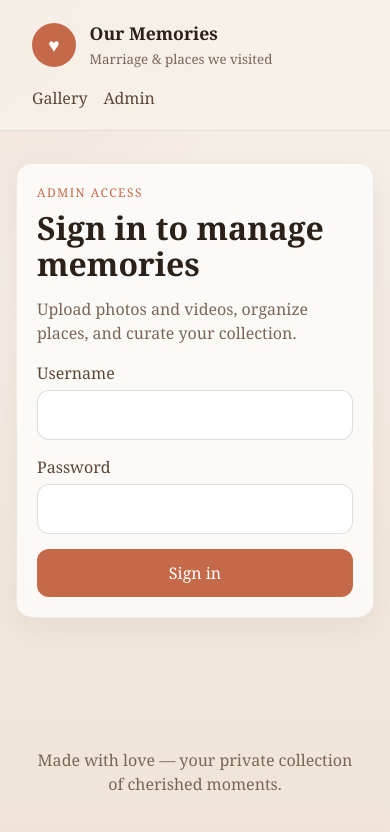
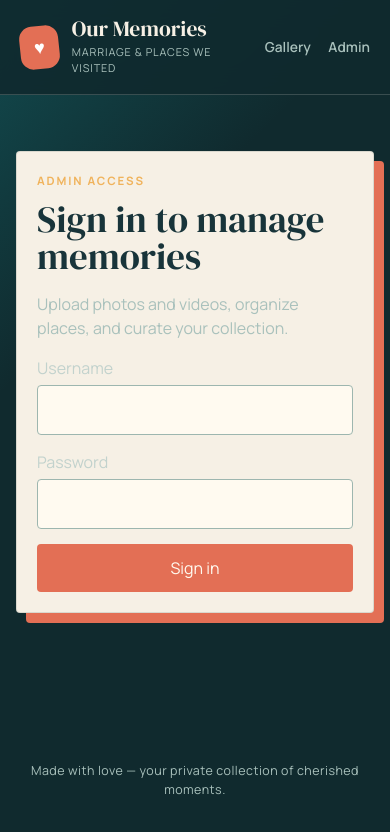
Before and after one commit to Ayaz5426/Memories, a React (Vite) app in the folder client/: page /admin/login in a window 390 px wide. Shown: the top 832 px of the page. Built offline with nearby package versions, Linux system fonts and the light colour scheme.

Commit message:
Refresh gallery theme and add styled components

```diff
--- a/client/package.json
+++ b/client/package.json
@@ -12,12 +12,14 @@
   "dependencies": {
     "react": "^19.2.8",
     "react-dom": "^19.2.8",
-    "react-router-dom": "^7.18.3"
+    "react-router-dom": "^7.18.3",
+    "styled-components": "^6.5.3"
   },
   "devDependencies": {
     "@types/node": "^24.13.3",
     "@types/react": "^19.2.18",
     "@types/react-dom": "^19.2.4",
+    "@types/styled-components": "^5.1.36",
     "@vitejs/plugin-react": "^6.1.0",
     "oxlint": "^1.79.0",
     "typescript": "~6.0.2",
--- a/client/src/components/Layout.tsx
+++ b/client/src/components/Layout.tsx
@@ -1,39 +1,55 @@
 import { Link, Outlet } from 'react-router-dom';
+import { ThemeProvider } from 'styled-components';
 import { useAuth } from '../context/AuthContext';
+import {
+  AppShell,
+  Brand,
+  BrandMark,
+  GlobalStyle,
+  LogoutButton,
+  Main,
+  SiteFooter,
+  SiteHeader,
+  SiteNav,
+  theme,
+} from '../styles';
 
 export default function Layout() {
   const { isAuthenticated, logout, username } = useAuth();
 
   return (
-    <div className="app-shell">
-      <header className="site-header">
-        <Link to="/" className="brand">
-          <span className="brand-mark">♥</span>
-          <div>
+    <ThemeProvider theme={theme}>
+      <GlobalStyle />
+      <AppShell>
+        <SiteHeader>
+          <Link to="/">
+            <Brand>
+              <BrandMark>♥</BrandMark>
+              <span>
             <strong>Our Memories</strong>
             <small>Marriage & places we visited</small>
-          </div>
+              </span>
+            </Brand>
           </Link>
-        <nav>
+          <SiteNav>
             <Link to="/">Gallery</Link>
             {isAuthenticated ? (
               <>
                 <Link to="/admin">Admin</Link>
-              <button type="button" className="link-button" onClick={logout}>
+                <LogoutButton type="button" onClick={logout}>
                   Log out ({username})
-              </button>
+                </LogoutButton>
               </>
             ) : (
               <Link to="/admin/login">Admin</Link>
             )}
-        </nav>
-      </header>
-      <main>
-        <Outlet />
-      </main>
-      <footer className="site-footer">
+          </SiteNav>
+        </SiteHeader>
+        <Main><Outlet /></Main>
+        <SiteFooter>
           <p>Made with love — your private collection of cherished moments.</p>
-      </footer>
-    </div>
+        </SiteFooter>
+      </AppShell>
+    </ThemeProvider>
   );
 }
--- a/client/src/index.css
+++ b/client/src/index.css
@@ -1,418 +1,71 @@
 :root {
-  color: #2b2118;
-  background: #f7f1ea;
-  font-family: Georgia, 'Times New Roman', serif;
+  color: #f6f0e5;
+  background: #102a2e;
+  font-family: 'Manrope', 'Helvetica Neue', sans-serif;
   line-height: 1.5;
-  font-weight: 400;
   font-synthesis: none;
   text-rendering: optimizeLegibility;
   -webkit-font-smoothing: antialiased;
 }
 
-* {
-  box-sizing: border-box;
-}
-
-body {
-  margin: 0;
-  min-width: 320px;
-  background:
-    radial-gradient(circle at top left, rgba(196, 106, 74, 0.12), transparent 28%),
-    linear-gradient(180deg, #f7f1ea 0%, #efe4d7 100%);
-  color: inherit;
-}
-
-a {
-  color: inherit;
-  text-decoration: none;
-}
-
-img,
-video {
-  display: block;
-  max-width: 100%;
-}
-
-button,
-input,
-textarea,
-select {
-  font: inherit;
-}
-
-.app-shell {
-  min-height: 100vh;
-  display: flex;
-  flex-direction: column;
-}
-
-.site-header {
-  display: flex;
-  align-items: center;
-  justify-content: space-between;
-  gap: 1rem;
-  padding: 1.25rem 2rem;
-  border-bottom: 1px solid rgba(43, 33, 24, 0.08);
-  backdrop-filter: blur(10px);
-  position: sticky;
-  top: 0;
-  z-index: 10;
-  background: rgba(247, 241, 234, 0.85);
-}
-
-.brand {
-  display: flex;
-  align-items: center;
-  gap: 0.85rem;
-}
-
-.brand-mark {
-  width: 2.75rem;
-  height: 2.75rem;
-  border-radius: 999px;
-  display: grid;
-  place-items: center;
-  background: #c46a4a;
-  color: white;
-  font-size: 1.2rem;
-}
-
-.brand strong,
-.section-header h2,
-.panel h2 {
-  display: block;
-  font-size: 1.1rem;
-}
-
-.brand small {
-  color: #7a6658;
-}
-
-.site-header nav {
-  display: flex;
-  align-items: center;
-  gap: 1rem;
-}
-
-.site-header nav a,
-.link-button {
-  color: #5c4638;
-}
-
-.link-button {
-  background: none;
-  border: none;
-  cursor: pointer;
-  padding: 0;
-}
-
-main {
-  flex: 1;
-  width: min(1100px, calc(100% - 2rem));
-  margin: 0 auto;
-  padding: 2rem 0 4rem;
-}
-
-.site-footer {
-  padding: 1.5rem 2rem 2rem;
-  text-align: center;
-  color: #7a6658;
-}
-
-.page,
-.page-center {
-  animation: fadeIn 0.35s ease;
-}
-
-.page-center {
-  min-height: 40vh;
-  display: grid;
-  place-items: center;
-  color: #7a6658;
-}
-
-.page.narrow {
-  width: min(520px, 100%);
-  margin: 0 auto;
-}
-
-.hero {
-  margin-bottom: 2.5rem;
-}
-
-.hero.compact {
-  margin-bottom: 1.5rem;
-}
-
-.eyebrow {
-  text-transform: uppercase;
-  letter-spacing: 0.12em;
-  font-size: 0.75rem;
-  color: #c46a4a;
-  margin: 0 0 0.5rem;
-}
-
-.hero h1,
-.auth-card h1 {
-  margin: 0 0 0.75rem;
-  font-size: clamp(2rem, 4vw, 3rem);
-  line-height: 1.1;
-}
-
-.lead,
-.muted,
-.date {
-  color: #7a6658;
-}
-
-.lead {
-  max-width: 42rem;
-  font-size: 1.05rem;
-}
-
-.section {
-  margin-top: 2.5rem;
-}
-
-.section-header {
-  display: flex;
-  align-items: baseline;
-  justify-content: space-between;
-  gap: 1rem;
-  margin-bottom: 1rem;
-}
-
-.section-header h2 {
-  margin: 0;
-  font-size: 1.5rem;
-}
-
-.place-grid,
-.memory-grid,
-.admin-grid {
-  display: grid;
-  gap: 1.25rem;
-}
-
-.place-grid {
-  grid-template-columns: repeat(auto-fit, minmax(240px, 1fr));
-}
-
-.memory-grid {
-  grid-template-columns: repeat(auto-fit, minmax(220px, 1fr));
-}
-
-.admin-grid {
-  grid-template-columns: repeat(auto-fit, minmax(280px, 1fr));
-}
-
-.place-card,
-.memory-card,
-.panel,
-.auth-card {
-  background: rgba(255, 255, 255, 0.72);
-  border: 1px solid rgba(43, 33, 24, 0.08);
-  border-radius: 1rem;
-  overflow: hidden;
-  box-shadow: 0 10px 30px rgba(43, 33, 24, 0.06);
-}
-
-.place-card:hover {
-  transform: translateY(-2px);
-  transition: transform 0.2s ease;
-}
-
-.place-card-media,
-.memory-media,
-.admin-thumb {
-  aspect-ratio: 4 / 3;
-  background: #eadfce;
-  overflow: hidden;
-}
-
-.place-card-media img,
-.memory-media img,
-.memory-media video,
-.admin-thumb img,
-.admin-thumb video {
-  width: 100%;
-  height: 100%;
-  object-fit: cover;
-}
-
-.placeholder-media {
-  width: 100%;
-  height: 100%;
-  display: grid;
-  place-items: center;
-  font-size: 3rem;
-  color: #c46a4a;
-  background: linear-gradient(135deg, #f0ded1, #e6cdbb);
-}
-
-.place-card-body,
-.memory-body {
-  padding: 1rem 1.1rem 1.2rem;
-}
-
-.place-card-body h3,
-.memory-body p {
-  margin: 0 0 0.35rem;
-}
-
-.badge {
-  display: inline-block;
-  margin-top: 0.75rem;
-  padding: 0.25rem 0.65rem;
-  border-radius: 999px;
-  background: #f1e2d6;
-  color: #7a4f3f;
-  font-size: 0.85rem;
-}
-
-.memory-meta {
-  display: flex;
-  flex-wrap: wrap;
-  gap: 0.5rem 1rem;
-  color: #7a6658;
-  font-size: 0.9rem;
-}
-
-.back-link {
-  display: inline-block;
-  margin-bottom: 1rem;
-  color: #7a6658;
-}
-
-.place-hero {
-  display: grid;
-  gap: 1.5rem;
-  grid-template-columns: 1.2fr 1fr;
-  align-items: end;
-}
-
-.place-hero-image {
-  width: 100%;
-  min-height: 280px;
-  max-height: 420px;
-  object-fit: cover;
-  border-radius: 1.25rem;
-}
-
-.empty-state,
-.panel,
-.auth-card {
-  padding: 1.25rem;
-}
-
-.stack-form {
-  display: grid;
-  gap: 0.9rem;
-}
-
-.stack-form label {
-  display: grid;
-  gap: 0.35rem;
-  color: #5c4638;
-}
-
-.stack-form input,
-.stack-form textarea,
-.stack-form select,
-button {
-  border-radius: 0.75rem;
-  border: 1px solid rgba(43, 33, 24, 0.15);
-  padding: 0.75rem 0.9rem;
-  background: white;
-}
-
-button {
-  background: #c46a4a;
-  color: white;
-  border: none;
-  cursor: pointer;
-}
-
-button:hover {
-  filter: brightness(0.96);
-}
-
-button:disabled {
-  opacity: 0.7;
-  cursor: not-allowed;
-}
-
-button.danger {
-  background: #9b3d3d;
-}
-
-.banner,
-.form-error,
-.error {
-  color: #9b3d3d;
-}
-
-.banner.success {
-  color: #3f6d4a;
-  background: #e7f1e9;
-  border: 1px solid rgba(63, 109, 74, 0.15);
-  padding: 0.85rem 1rem;
-  border-radius: 0.75rem;
-}
-
-.banner.error {
-  background: #f9ecec;
-  border: 1px solid rgba(155, 61, 61, 0.15);
-  padding: 0.85rem 1rem;
-  border-radius: 0.75rem;
-}
-
-.admin-list,
-.admin-memory-list {
-  display: grid;
-  gap: 0.75rem;
-}
-
-.admin-row,
-.admin-memory-row {
-  display: flex;
-  align-items: center;
-  justify-content: space-between;
-  gap: 1rem;
-  padding: 0.9rem 1rem;
-  background: rgba(255, 255, 255, 0.72);
-  border-radius: 0.85rem;
-  border: 1px solid rgba(43, 33, 24, 0.08);
-}
-
-.admin-memory-row {
-  justify-content: flex-start;
-}
-
-.admin-thumb {
-  width: 88px;
-  flex: 0 0 88px;
-  border-radius: 0.65rem;
-}
-
-@keyframes fadeIn {
-  from {
-    opacity: 0;
-    transform: translateY(6px);
-  }
-  to {
-    opacity: 1;
-    transform: translateY(0);
-  }
-}
-
-@media (max-width: 768px) {
-  .site-header {
-    flex-direction: column;
-    align-items: flex-start;
-  }
-
-  .place-hero {
-    grid-template-columns: 1fr;
-  }
-}
+* { box-sizing: border-box; }
+body { margin: 0; min-width: 320px; background: #102a2e; color: #f6f0e5; }
+a { color: inherit; text-decoration: none; }
+img, video { display: block; max-width: 100%; }
+button, input, textarea, select { font: inherit; }
+.app-shell { min-height: 100vh; display: flex; flex-direction: column; }
+.site-header { border-bottom: 1px solid rgba(246, 240, 229, 0.18); }
+.brand strong { font-family: 'DM Serif Display', Georgia, serif; font-size: 1.45rem; font-weight: 400; }
+.brand small { color: #a9c1bc; }
+.brand-mark { border-radius: 0.35rem; background: #e36f55; box-shadow: 5px 5px 0 #f0b35c; }
+.site-header nav { color: #c2d2cd; }
+.site-header nav a:hover, .link-button:hover { color: #f0b35c; }
+main { padding-top: 4.5rem; }
+.hero { position: relative; margin-bottom: 4rem; padding: 3rem 3.5rem; border-left: 5px solid #e36f55; background: linear-gradient(110deg, rgba(20, 108, 112, 0.5), rgba(20, 108, 112, 0.08)); }
+.hero:after { content: ''; position: absolute; right: 2rem; top: 1.5rem; width: 5rem; height: 5rem; border: 1px solid rgba(240, 179, 92, 0.65); border-radius: 50%; }
+.eyebrow { margin: 0 0 0.7rem; color: #f0b35c; font-size: 0.72rem; font-weight: 700; letter-spacing: 0.16em; text-transform: uppercase; }
+.hero h1, .auth-card h1 { max-width: 760px; margin: 0 0 1rem; font-family: 'DM Serif Display', Georgia, serif; font-size: clamp(2.3rem, 5vw, 4.7rem); font-weight: 400; line-height: 1.02; }
+.lead, .muted, .date, .memory-meta { color: #a9c1bc; }
+.lead { max-width: 42rem; font-size: 1.05rem; }
+.section { margin-top: 3.5rem; }
+.section-header { display: flex; align-items: baseline; justify-content: space-between; gap: 1rem; margin-bottom: 1rem; border-bottom: 1px solid rgba(246, 240, 229, 0.2); }
+.section-header h2, .panel h2 { margin: 0 0 0.65rem; font-family: 'DM Serif Display', Georgia, serif; font-size: 1.8rem; font-weight: 400; }
+.place-grid, .memory-grid, .admin-grid { display: grid; gap: 1.25rem; }
+.place-grid { grid-template-columns: repeat(auto-fit, minmax(240px, 1fr)); }
+.memory-grid { grid-template-columns: repeat(auto-fit, minmax(220px, 1fr)); }
+.admin-grid { grid-template-columns: repeat(auto-fit, minmax(280px, 1fr)); }
+.place-card, .memory-card, .panel, .auth-card { overflow: hidden; border: 1px solid rgba(16, 42, 46, 0.12); border-radius: 0.25rem; background: #f6f0e5; color: #18343a; box-shadow: 8px 8px 0 rgba(240, 179, 92, 0.8); }
+.place-card { transition: transform 0.2s ease, box-shadow 0.2s ease; }
+.place-card:hover { transform: translate(-3px, -3px); box-shadow: 11px 11px 0 #e36f55; }
+.place-card-media, .memory-media, .admin-thumb { aspect-ratio: 4 / 3; overflow: hidden; background: #d6e2dc; }
+.place-card-media img, .memory-media img, .memory-media video, .admin-thumb img, .admin-thumb video { width: 100%; height: 100%; object-fit: cover; }
+.placeholder-media { width: 100%; height: 100%; display: grid; place-items: center; color: #146c70; font-size: 3rem; background: #d6e2dc; }
+.place-card-body, .memory-body { padding: 1rem 1.1rem 1.2rem; }
+.place-card-body h3, .memory-body p { margin: 0 0 0.35rem; }
+.badge { display: inline-block; margin-top: 0.75rem; padding: 0.25rem 0.65rem; border-radius: 999px; background: #146c70; color: #f6f0e5; font-size: 0.85rem; }
+.memory-meta { color: #52716f; }
+.back-link { display: inline-block; margin-bottom: 1rem; color: #c2d2cd; }
+.back-link:hover { color: #f0b35c; }
+.place-hero { display: grid; grid-template-columns: 1.2fr 1fr; gap: 1.5rem; align-items: end; }
+.place-hero-image { width: 100%; min-height: 280px; max-height: 420px; border: 4px solid #f0b35c; border-radius: 0.25rem; object-fit: cover; }
+.empty-state, .panel, .auth-card { padding: 1.25rem; }
+.auth-card { box-shadow: 10px 10px 0 #e36f55; }
+.stack-form { display: grid; gap: 0.9rem; }
+.stack-form label { display: grid; gap: 0.35rem; color: #c2d2cd; }
+.stack-form input, .stack-form textarea, .stack-form select, button { padding: 0.75rem 0.9rem; border: 1px solid #9db6af; border-radius: 0.25rem; background: #fffaf0; }
+button { border: 0; background: #e36f55; color: #fffaf0; cursor: pointer; font-weight: 700; }
+button:hover { background: #f0b35c; color: #102a2e; }
+button:disabled { opacity: 0.7; cursor: not-allowed; }
+button.danger { background: #a44f4f; }
+.banner, .form-error, .error { color: #f0b35c; }
+.banner.success { padding: 0.85rem 1rem; border: 1px solid #7eab8b; border-radius: 0.25rem; background: #214b4c; color: #d5e9d7; }
+.banner.error { padding: 0.85rem 1rem; border: 1px solid #b66d62; border-radius: 0.25rem; background: #562f31; }
+.admin-list, .admin-memory-list { display: grid; gap: 0.75rem; }
+.admin-row, .admin-memory-row { display: flex; align-items: center; justify-content: space-between; gap: 1rem; padding: 0.9rem 1rem; border: 1px solid rgba(246, 240, 229, 0.18); border-radius: 0.25rem; background: #173c40; }
+.admin-memory-row { justify-content: flex-start; }
+.admin-thumb { width: 88px; flex: 0 0 88px; border-radius: 0.2rem; }
+.page, .page-center { animation: fadeIn 0.35s ease; }
+.page-center { min-height: 40vh; display: grid; place-items: center; color: #a9c1bc; }
+.page.narrow { width: min(520px, 100%); margin: 0 auto; }
+@keyframes fadeIn { from { opacity: 0; transform: translateY(6px); } to { opacity: 1; transform: translateY(0); } }
+@media (max-width: 768px) { .site-header { flex-direction: column; align-items: flex-start; } .place-hero { grid-template-columns: 1fr; } main { padding-top: 2.25rem; } .hero { padding: 2rem 1.4rem; } .hero:after { right: 1rem; } }
--- /dev/null
+++ b/client/src/styles.tsx
@@ -0,0 +1,117 @@
+import { createGlobalStyle, styled } from 'styled-components';
+
+export const theme = {
+  colors: {
+    ink: '#f6f0e5',
+    inkSoft: '#a9c1bc',
+    paper: '#102a2e',
+    surface: '#f6f0e5',
+    line: 'rgba(246, 240, 229, 0.18)',
+    teal: '#146c70',
+    coral: '#e36f55',
+    moss: '#5d7a61',
+    paleTeal: '#173c40',
+    paleCoral: '#562f31',
+  },
+  fonts: {
+    display: "'DM Serif Display', Georgia, serif",
+    body: "'Manrope', 'Helvetica Neue', sans-serif",
+  },
+};
+
+export const GlobalStyle = createGlobalStyle`
+  @import url('https://fonts.googleapis.com/css2?family=DM+Serif+Display&family=Manrope:wght@400;500;600;700&display=swap');
+
+  :root {
+    color: ${theme.colors.ink};
+    background: ${theme.colors.paper};
+    font-family: ${theme.fonts.body};
+    line-height: 1.5;
+    font-weight: 400;
+    font-synthesis: none;
+    text-rendering: optimizeLegibility;
+    -webkit-font-smoothing: antialiased;
+  }
+
+  * { box-sizing: border-box; }
+  body { margin: 0; min-width: 320px; background: ${theme.colors.paper}; color: ${theme.colors.ink}; }
+  a { color: inherit; text-decoration: none; }
+  img, video { display: block; max-width: 100%; }
+  button, input, textarea, select { font: inherit; }
+`;
+
+export const AppShell = styled.div`
+  min-height: 100vh;
+  display: flex;
+  flex-direction: column;
+  background:
+    linear-gradient(135deg, rgba(20, 108, 112, 0.5), transparent 32%),
+    ${theme.colors.paper};
+`;
+
+export const SiteHeader = styled.header`
+  display: flex;
+  align-items: center;
+  justify-content: space-between;
+  gap: 1.5rem;
+  padding: 1.1rem max(1.25rem, calc((100vw - 1100px) / 2));
+  border-bottom: 1px solid ${theme.colors.line};
+  background: rgba(16, 42, 46, 0.9);
+  backdrop-filter: blur(14px);
+  position: sticky;
+  top: 0;
+  z-index: 10;
+`;
+
+export const Brand = styled.span`
+  display: flex;
+  align-items: center;
+  gap: 0.8rem;
+  strong { display: block; font-family: ${theme.fonts.display}; font-size: 1.35rem; font-weight: 400; line-height: 1; }
+  small { display: block; color: ${theme.colors.inkSoft}; font-size: 0.68rem; letter-spacing: 0.08em; text-transform: uppercase; margin-top: 0.3rem; }
+`;
+
+export const BrandMark = styled.span`
+  width: 2.7rem;
+  height: 2.7rem;
+  display: grid;
+  place-items: center;
+  border-radius: 0.8rem;
+  background: ${theme.colors.coral};
+  color: white;
+  font-size: 1.15rem;
+  transform: rotate(-6deg);
+`;
+
+export const SiteNav = styled.nav`
+  display: flex;
+  align-items: center;
+  gap: 1.1rem;
+  color: ${theme.colors.inkSoft};
+  font-size: 0.86rem;
+  font-weight: 600;
+  a:hover, button:hover { color: ${theme.colors.teal}; }
+`;
+
+export const LogoutButton = styled.button`
+  border: 0;
+  padding: 0;
+  color: inherit;
+  background: transparent;
+  cursor: pointer;
+`;
+
+export const Main = styled.main`
+  flex: 1;
+  width: min(1100px, calc(100% - 2rem));
+  margin: 0 auto;
+  padding: 3.5rem 0 5rem;
+`;
+
+export const SiteFooter = styled.footer`
+  padding: 1.5rem 1rem 2rem;
+  text-align: center;
+  color: ${theme.colors.inkSoft};
+  font-size: 0.78rem;
+  letter-spacing: 0.04em;
+`;
```
Also changed, not shown: 1 other file (tests, documents, lock files or other folders). Lines whose indentation alone changed are shown as unchanged.
